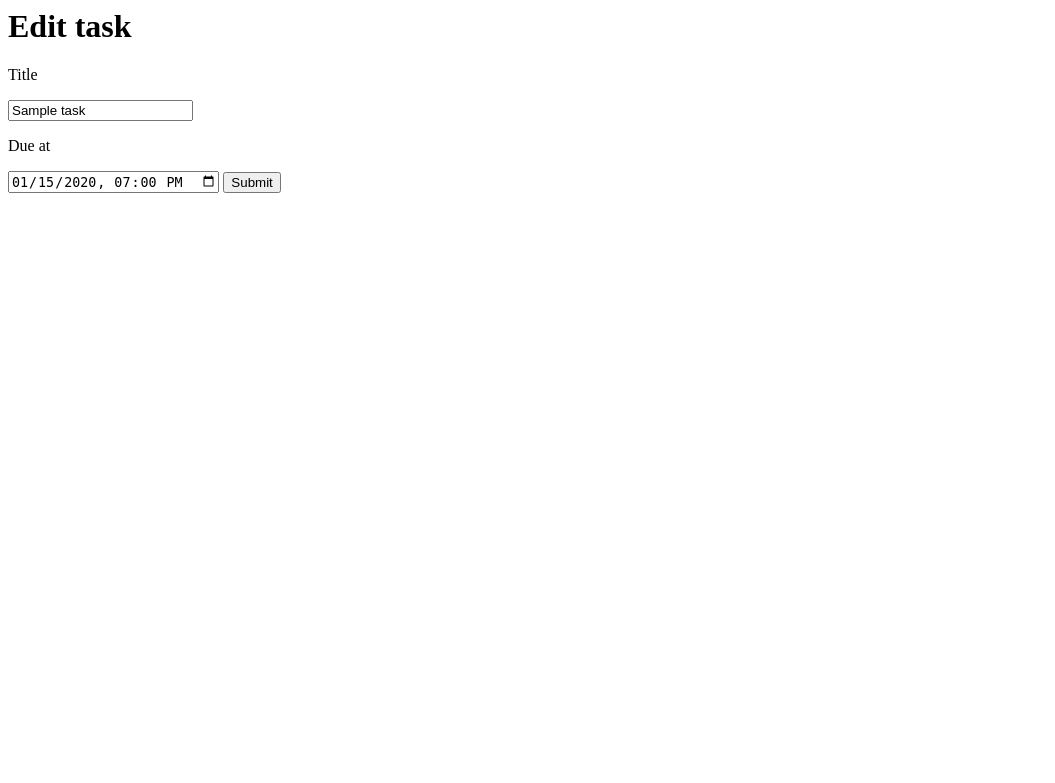
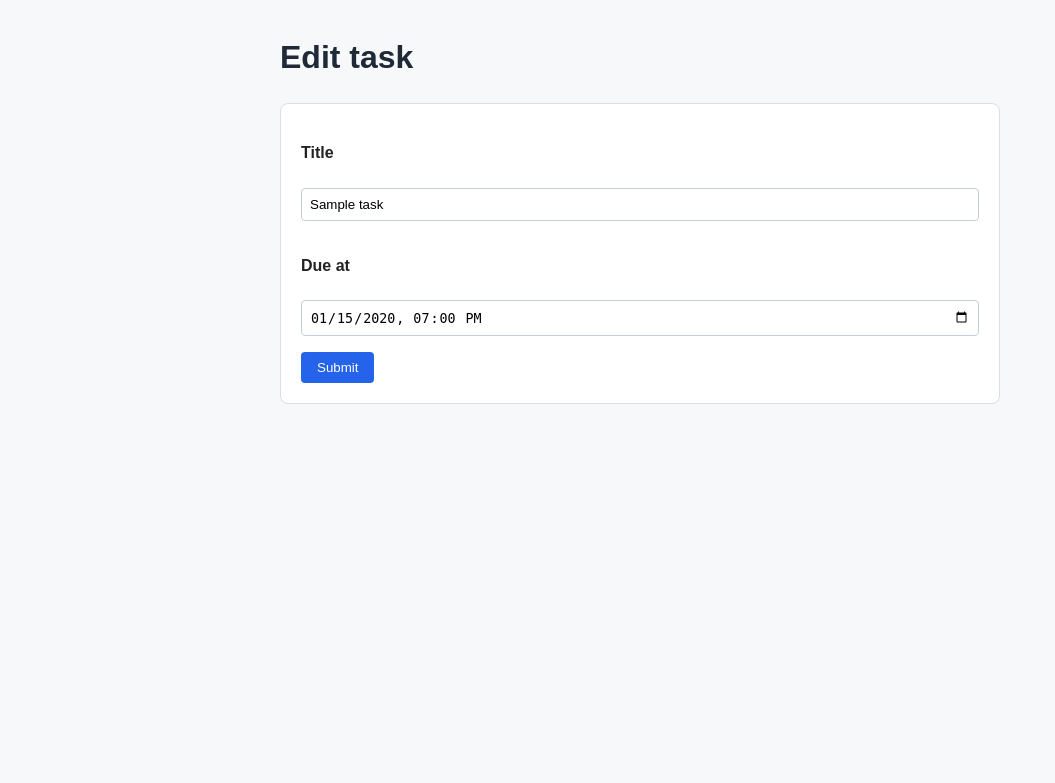
Before and after one commit to s1F102503026/django-test-exercise, a Django app: page /1/edit/ in a window 1280 px wide. Shown: the top 783 px of the page, without its empty margins (0-1055 px from the left). Run offline with Django 5.2, Linux system fonts and the light colour scheme; tables that the repository leaves empty hold one stand-in row (values such as "Sample post").

Commit message:
CSSを静的ファイルとして追加

```diff
--- /dev/null
+++ b/todo/static/todo/style.css
@@ -0,0 +1,60 @@
+body {
+  max-width: 720px;
+  margin: 32px auto;
+  padding: 0 20px;
+  color: #222;
+  font-family: Arial, sans-serif;
+  line-height: 1.6;
+  background-color: #f7f8fa;
+}
+
+h1 {
+  margin-bottom: 8px;
+  color: #1f2937;
+}
+
+a {
+  color: #2563eb;
+  text-decoration: none;
+}
+
+a:hover {
+  text-decoration: underline;
+}
+
+form,
+.text,
+body > ul {
+  margin-top: 20px;
+  padding: 20px;
+  border: 1px solid #d9dee7;
+  border-radius: 8px;
+  background-color: #fff;
+}
+
+label,
+p {
+  font-weight: bold;
+}
+
+input {
+  box-sizing: border-box;
+  width: 100%;
+  margin: 6px 0 16px;
+  padding: 8px;
+  border: 1px solid #c8ced8;
+  border-radius: 4px;
+}
+
+button {
+  padding: 8px 16px;
+  border: 0;
+  border-radius: 4px;
+  color: #fff;
+  background-color: #2563eb;
+  cursor: pointer;
+}
+
+button:hover {
+  background-color: #1d4ed8;
+}
--- a/todo/templates/todo/detail.html
+++ b/todo/templates/todo/detail.html
@@ -6,6 +6,7 @@
     <title>To Do Application</title>
     <meta charset="UTF-8">
     <meta name="author" content="INIAD">
+    <link rel="stylesheet" href="{% static 'todo/style.css' %}">
   </head>
 
   <body>
--- a/todo/templates/todo/edit.html
+++ b/todo/templates/todo/edit.html
@@ -1,3 +1,15 @@
+{% load static %}
+<!DOCTYPE html>
+<html lang="ja">
+
+  <head>
+    <title>To Do Application</title>
+    <meta charset="UTF-8">
+    <meta name="author" content="INIAD">
+    <link rel="stylesheet" href="{% static 'todo/style.css' %}">
+  </head>
+
+  <body>
     <h1>Edit task</h1>
 
     <form method="post">
@@ -11,3 +23,6 @@
 
       <button type="submit">Submit</button>
     </form>
+  </body>
+
+</html>
--- a/todo/templates/todo/index.html
+++ b/todo/templates/todo/index.html
@@ -6,6 +6,7 @@
     <title>To Do Application</title>
     <meta charset="UTF-8">
     <meta name="author" content="INIAD">
+    <link rel="stylesheet" href="{% static 'todo/style.css' %}">
   </head>
 
   <body>
```
Lines whose indentation alone changed are shown as unchanged.
